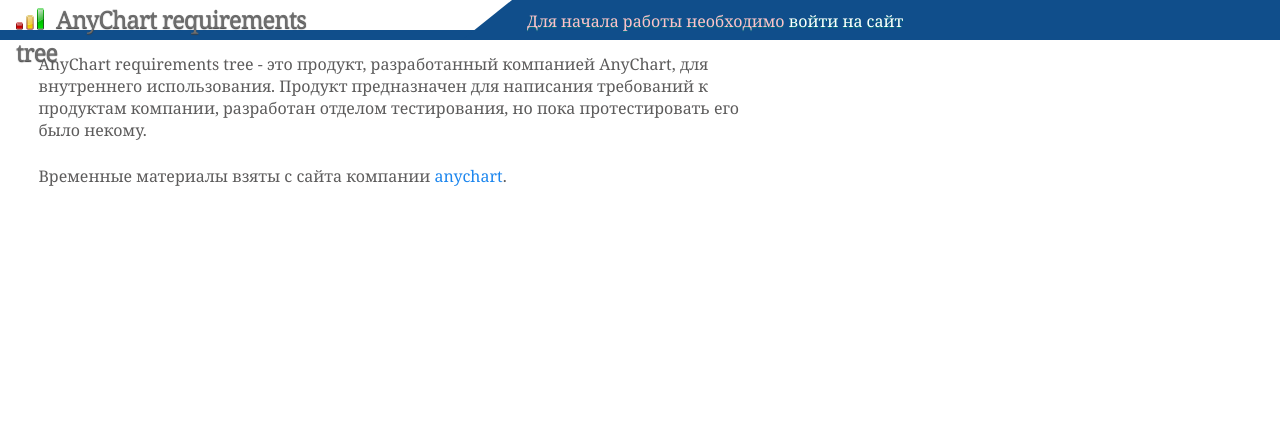
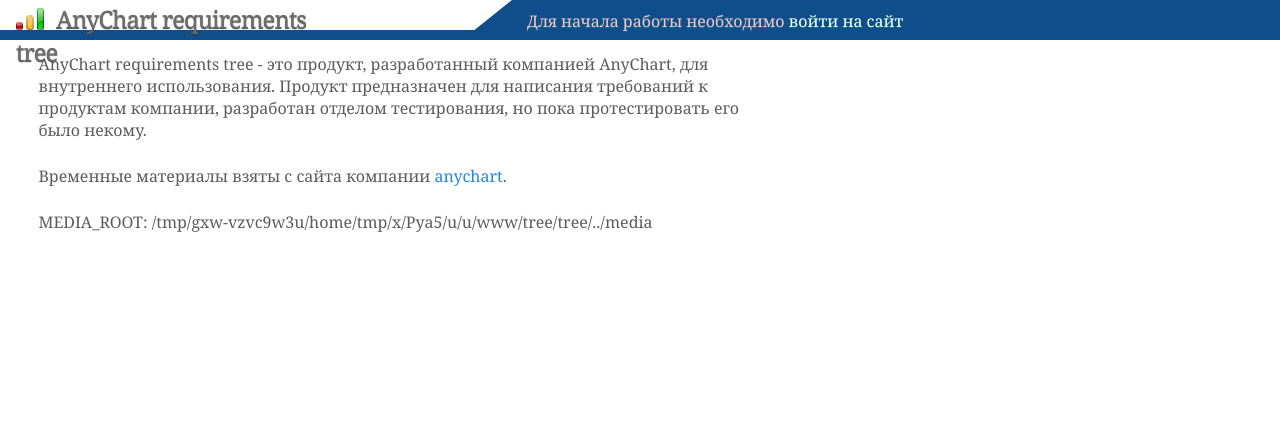
Before and after one commit to lixiaoyue/anychart_tree, a Django app: page / in a window 1280 px wide. Shown: the top 431 px of the page. Run offline with Django 3.2, Linux system fonts and the light colour scheme; parts of the project's set-up code (start-up, migrations or seed data) failed here and were passed over; some libraries are stand-ins or nearby versions.

Commit message:
MEDIA_ROOT checking

```diff
--- a/tree/app/views.py
+++ b/tree/app/views.py
@@ -15,7 +15,7 @@ NOT_AVAILABLE_NODES = {}
 def homePage(request):
     products = Product.objects.all()
     user = request.user
-    return render_to_response('index.html',{'main_content':'main.html', 'user':user, 'products' : products, })
+    return render_to_response('index.html',{'main_content':'main.html', 'user':user, 'products' : products, 'media_root':settings.MEDIA_ROOT})
 
 
 # Страница дерева продукта
--- a/tree/templates/main.html
+++ b/tree/templates/main.html
@@ -16,6 +16,7 @@
         <p>AnyChart requirements tree - это продукт, разработанный компанией AnyChart, для внутреннего использования.
         Продукт предназначен для написания требований к продуктам компании, разработан отделом тестирования, но пока протестировать его было некому.</p>
         <p>Временные материалы взяты с сайта компании <a href="http://anychart.com" target="_blank">anychart</a>. </p>
+        <p>MEDIA_ROOT: {{ media_root }}
     </div>
 
 </div>
```
